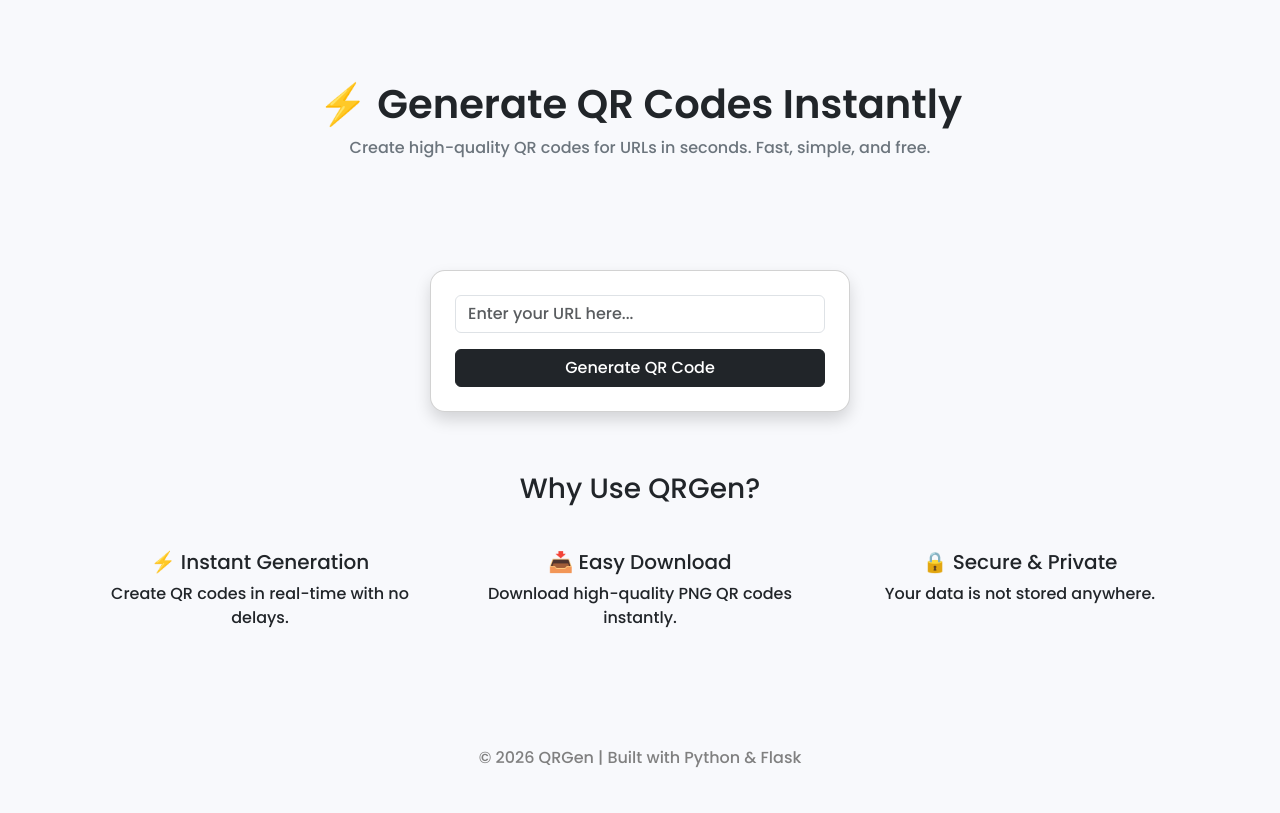
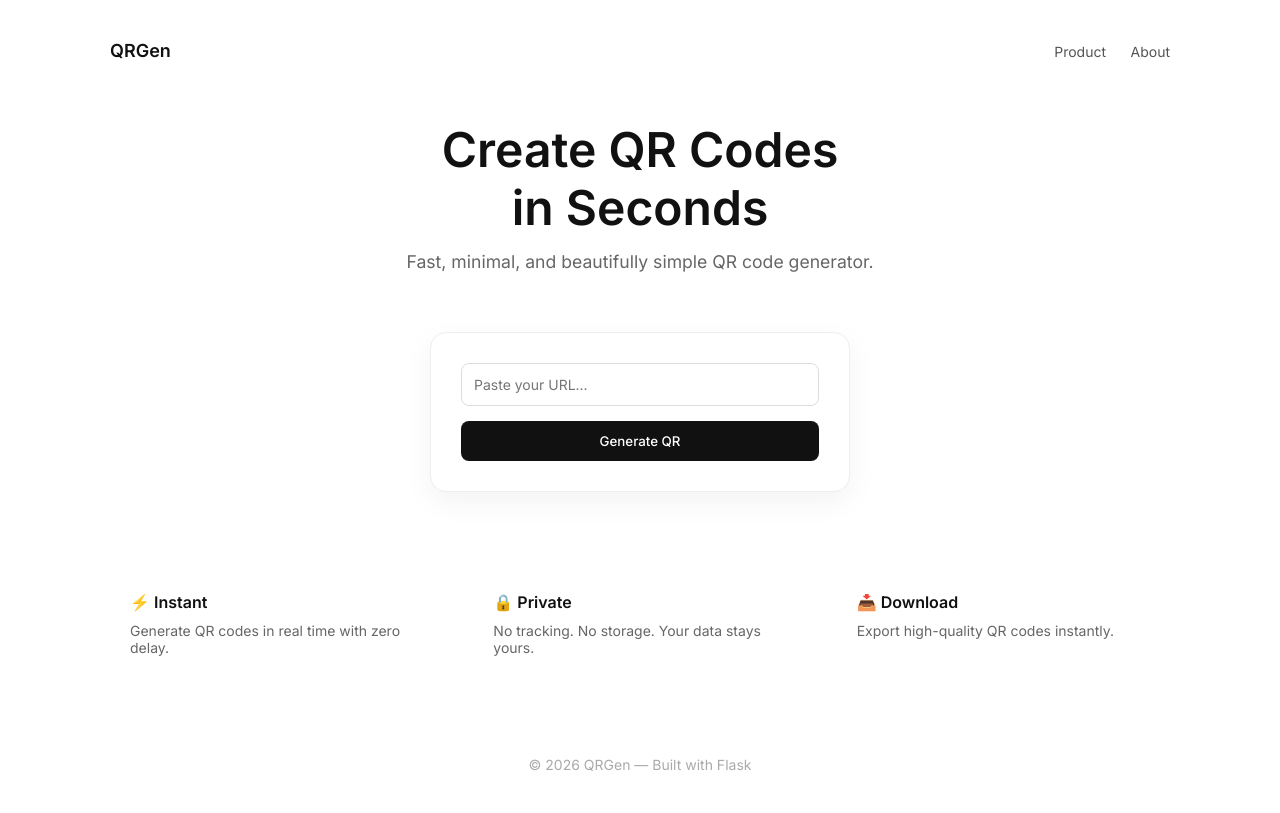
Before and after one commit to raghavendra1500/url_to_qr, a Flask app: page / in a window 1280 px wide. Before the commit the page ends 768 px from the top, so only its background shows below. Run offline with Flask 3, Linux system fonts and the light colour scheme.

Commit message:
Revamp index.html for improved layout and design
Updated the HTML structure and styling for the QR code generator page, enhancing the layout and design elements.

```diff
--- a/templates/index.html
+++ b/templates/index.html
@@ -1,133 +1,229 @@
-
 <!DOCTYPE html>
 <html lang="en">
 <head>
 <meta charset="UTF-8">
-    <title>QRGen - Smart QR Code Generator</title>
+<title>QRGen — Generate QR Codes Instantly</title>
 <meta name="viewport" content="width=device-width, initial-scale=1.0">
 
-    <!-- Bootstrap -->
-    <link href="https://cdn.jsdelivr.net/npm/bootstrap@5.3.0/dist/css/bootstrap.min.css" rel="stylesheet">
-
-    <!-- Google Font -->
-    <link href="https://fonts.googleapis.com/css2?family=Poppins:wght@300;500;600&display=swap" rel="stylesheet">
+<link href="https://fonts.googleapis.com/css2?family=Inter:wght@300;400;500;600&display=swap" rel="stylesheet">
 
 <style>
-        body {
-            font-family: 'Poppins', sans-serif;
-            background: #f8f9fc;
+    * {
+        margin: 0;
+        padding: 0;
+        box-sizing: border-box;
+        font-family: 'Inter', sans-serif;
     }
 
+    body {
+        background: #ffffff;
+        color: #111;
+    }
+
+    .container {
+        max-width: 1100px;
+        margin: auto;
+        padding: 40px 20px;
+    }
+
+    /* NAVBAR */
+    .nav {
+        display: flex;
+        justify-content: space-between;
+        align-items: center;
+        margin-bottom: 60px;
+    }
+
+    .logo {
+        font-weight: 600;
+        font-size: 18px;
+    }
+
+    .nav a {
+        text-decoration: none;
+        color: #555;
+        margin-left: 20px;
+        font-size: 14px;
+    }
+
+    /* HERO */
     .hero {
-            padding: 80px 20px;
+        text-align: center;
+        margin-bottom: 60px;
+    }
+
+    .hero h1 {
+        font-size: 3rem;
+        font-weight: 600;
+        line-height: 1.2;
+    }
+
+    .hero p {
+        color: #666;
+        margin-top: 15px;
+        font-size: 1.1rem;
+    }
+
+    /* CARD */
+    .card {
+        background: #fff;
+        border: 1px solid #eee;
+        border-radius: 16px;
+        padding: 30px;
+        max-width: 420px;
+        margin: auto;
+        box-shadow: 0 10px 30px rgba(0,0,0,0.05);
         text-align: center;
     }
 
-        .hero h1 {
-            font-weight: 600;
-            font-size: 2.5rem;
+    input {
+        width: 100%;
+        padding: 12px;
+        border-radius: 8px;
+        border: 1px solid #ddd;
+        margin-bottom: 15px;
+        font-size: 14px;
     }
 
-        .hero p {
-            color: #6c757d;
-            margin-bottom: 30px;
+    input:focus {
+        outline: none;
+        border-color: #000;
     }
 
-        .card {
-            border-radius: 15px;
+    button {
+        width: 100%;
+        padding: 12px;
+        background: #111;
+        color: #fff;
+        border: none;
+        border-radius: 8px;
+        font-weight: 500;
+        cursor: pointer;
     }
 
-        .features {
-            padding: 60px 20px;
+    button:hover {
+        background: #000;
     }
 
-        .feature-box {
+    .qr-img {
+        margin-top: 20px;
+        width: 200px;
+    }
+
+    .actions {
+        margin-top: 15px;
+    }
+
+    .actions a {
+        display: inline-block;
+        margin: 5px;
+        padding: 10px 14px;
+        border-radius: 8px;
+        font-size: 14px;
+        text-decoration: none;
+    }
+
+    .download {
+        background: #111;
+        color: white;
+    }
+
+    .reset {
+        border: 1px solid #ddd;
+        color: #333;
+    }
+
+    /* FEATURES */
+    .features {
+        margin-top: 80px;
+        display: grid;
+        grid-template-columns: repeat(auto-fit, minmax(250px, 1fr));
+        gap: 30px;
+    }
+
+    .feature {
         padding: 20px;
     }
 
-        .qr-img {
-            max-width: 220px;
-            margin-top: 20px;
+    .feature h4 {
+        margin-bottom: 10px;
     }
 
-        footer {
-            padding: 20px;
+    .feature p {
+        color: #666;
+        font-size: 14px;
+    }
+
+    /* FOOTER */
+    .footer {
         text-align: center;
-            color: gray;
+        margin-top: 80px;
+        color: #aaa;
+        font-size: 14px;
     }
+
 </style>
 </head>
 <body>
 
-<!-- HERO SECTION -->
-<section class="hero">
-    <h1>⚡ Generate QR Codes Instantly</h1>
-    <p>Create high-quality QR codes for URLs in seconds. Fast, simple, and free.</p>
-</section>
+<div class="container">
 
-<!-- GENERATOR CARD -->
-<div class="container d-flex justify-content-center">
-    <div class="card shadow p-4 text-center" style="width: 420px;">
+    <!-- NAV -->
+    <div class="nav">
+        <div class="logo">QRGen</div>
+        <div>
+            <a href="#">Product</a>
+            <a href="#">About</a>
+        </div>
+    </div>
 
+    <!-- HERO -->
+    <div class="hero">
+        <h1>Create QR Codes<br>in Seconds</h1>
+        <p>Fast, minimal, and beautifully simple QR code generator.</p>
+    </div>
+
+    <!-- GENERATOR -->
+    <div class="card">
         <form method="POST" action="/generate">
-            <input
-                type="text"
-                name="url"
-                class="form-control mb-3"
-                placeholder="Enter your URL here..."
-                required
-            >
-
-            <button type="submit" class="btn btn-dark w-100">
-                Generate QR Code
-            </button>
+            <input type="text" name="url" placeholder="Paste your URL..." required>
+            <button type="submit">Generate QR</button>
         </form>
 
         {% if qr_generated %}
-            <img src="{{ url_for('qr_image') }}" class="qr-img" alt="QR Code">
+            <img src="{{ url_for('qr_image') }}" class="qr-img">
 
-            <div class="mt-3">
-                <a href="{{ url_for('download_qr') }}" class="btn btn-success">
-                    Download
-                </a>
-
-                <a href="/" class="btn btn-outline-secondary">
-                    Reset
-                </a>
+            <div class="actions">
+                <a href="{{ url_for('download_qr') }}" class="download">Download</a>
+                <a href="/" class="reset">Reset</a>
             </div>
         {% endif %}
+    </div>
 
+    <!-- FEATURES -->
+    <div class="features">
+        <div class="feature">
+            <h4>⚡ Instant</h4>
+            <p>Generate QR codes in real time with zero delay.</p>
+        </div>
+
+        <div class="feature">
+            <h4>🔒 Private</h4>
+            <p>No tracking. No storage. Your data stays yours.</p>
+        </div>
+
+        <div class="feature">
+            <h4>📥 Download</h4>
+            <p>Export high-quality QR codes instantly.</p>
         </div>
     </div>
 
-<!-- FEATURES -->
-<section class="features text-center">
-    <div class="container">
-        <h3 class="mb-4">Why Use QRGen?</h3>
-
-        <div class="row">
-            <div class="col-md-4 feature-box">
-                <h5>⚡ Instant Generation</h5>
-                <p>Create QR codes in real-time with no delays.</p>
+    <!-- FOOTER -->
+    <div class="footer">
+        © 2026 QRGen — Built with Flask
     </div>
 
-            <div class="col-md-4 feature-box">
-                <h5>📥 Easy Download</h5>
-                <p>Download high-quality PNG QR codes instantly.</p>
 </div>
-
-            <div class="col-md-4 feature-box">
-                <h5>🔒 Secure & Private</h5>
-                <p>Your data is not stored anywhere.</p>
-            </div>
-        </div>
-    </div>
-</section>
-
-<!-- FOOTER -->
-<footer>
-    <p>© 2026 QRGen | Built with Python & Flask</p>
-</footer>
 
 </body>
 </html>
```
Lines whose indentation alone changed are shown as unchanged.
